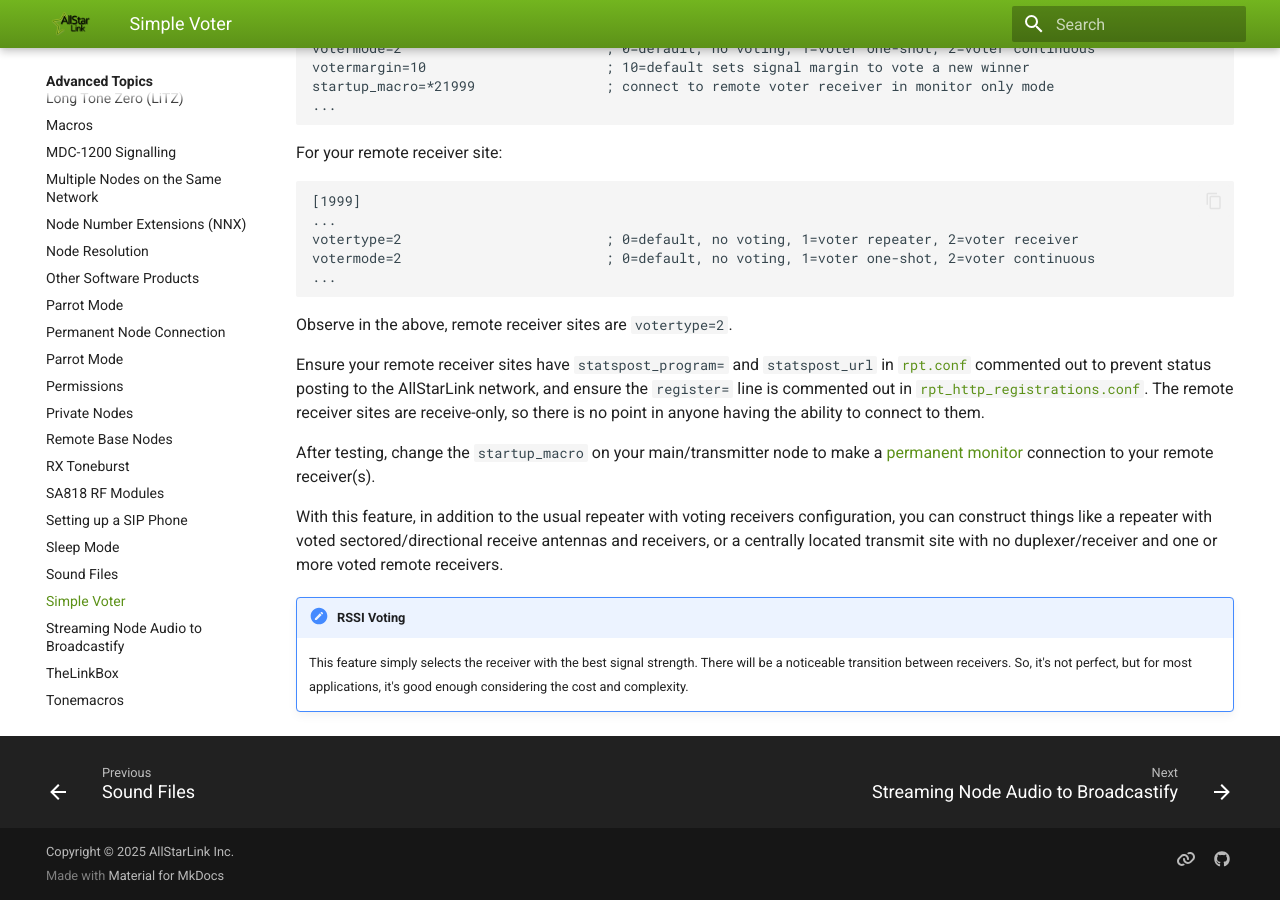
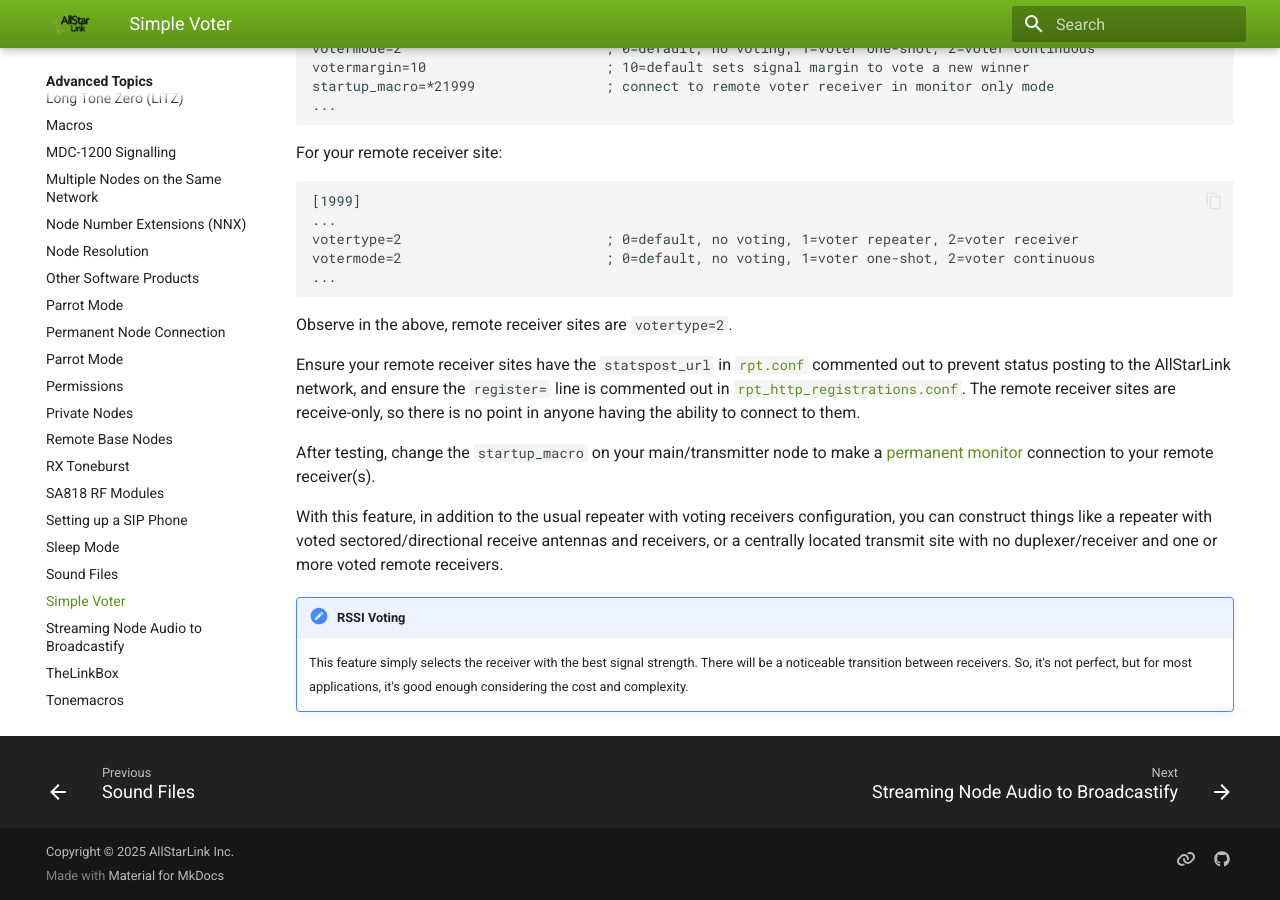
Before and after one commit to AllStarLink/ASL3-Manual, an MkDocs documentation site: the page built from docs/adv-topics/simplevoter.md, in a window 1280 px wide and 900 px high, scrolled down 1011 px. Built offline with MkDocs 1.6.1 and Material for MkDocs 9.7.7, drawn with Linux system fonts in a browser that asks for light colours.

Commit message:
Remove statpost_program.

```diff
--- a/docs/adv-topics/simplevoter.md
+++ b/docs/adv-topics/simplevoter.md
@@ -51,7 +51,7 @@ votermode=2                         ; 0=default, no voting, 1=voter one-shot, 2=
 
 Observe in the above, remote receiver sites are `votertype=2`.
 
-Ensure your remote receiver sites have `statspost_program=` and `statspost_url` in [`rpt.conf`](../config/rpt_conf.md#statpost_url) commented out to prevent status posting to the AllStarLink network, and ensure the `register=` line is commented out in [`rpt_http_registrations.conf`](./httpreg.md). The remote receiver sites are receive-only, so there is no point in anyone having the ability to connect to them.
+Ensure your remote receiver sites have the `statspost_url` in [`rpt.conf`](../config/rpt_conf.md#statpost_url) commented out to prevent status posting to the AllStarLink network, and ensure the `register=` line is commented out in [`rpt_http_registrations.conf`](./httpreg.md). The remote receiver sites are receive-only, so there is no point in anyone having the ability to connect to them.
 
 After testing, change the `startup_macro` on your main/transmitter node to make a [permanent monitor](./permanentnode.md) connection to your remote receiver(s).
 
```
